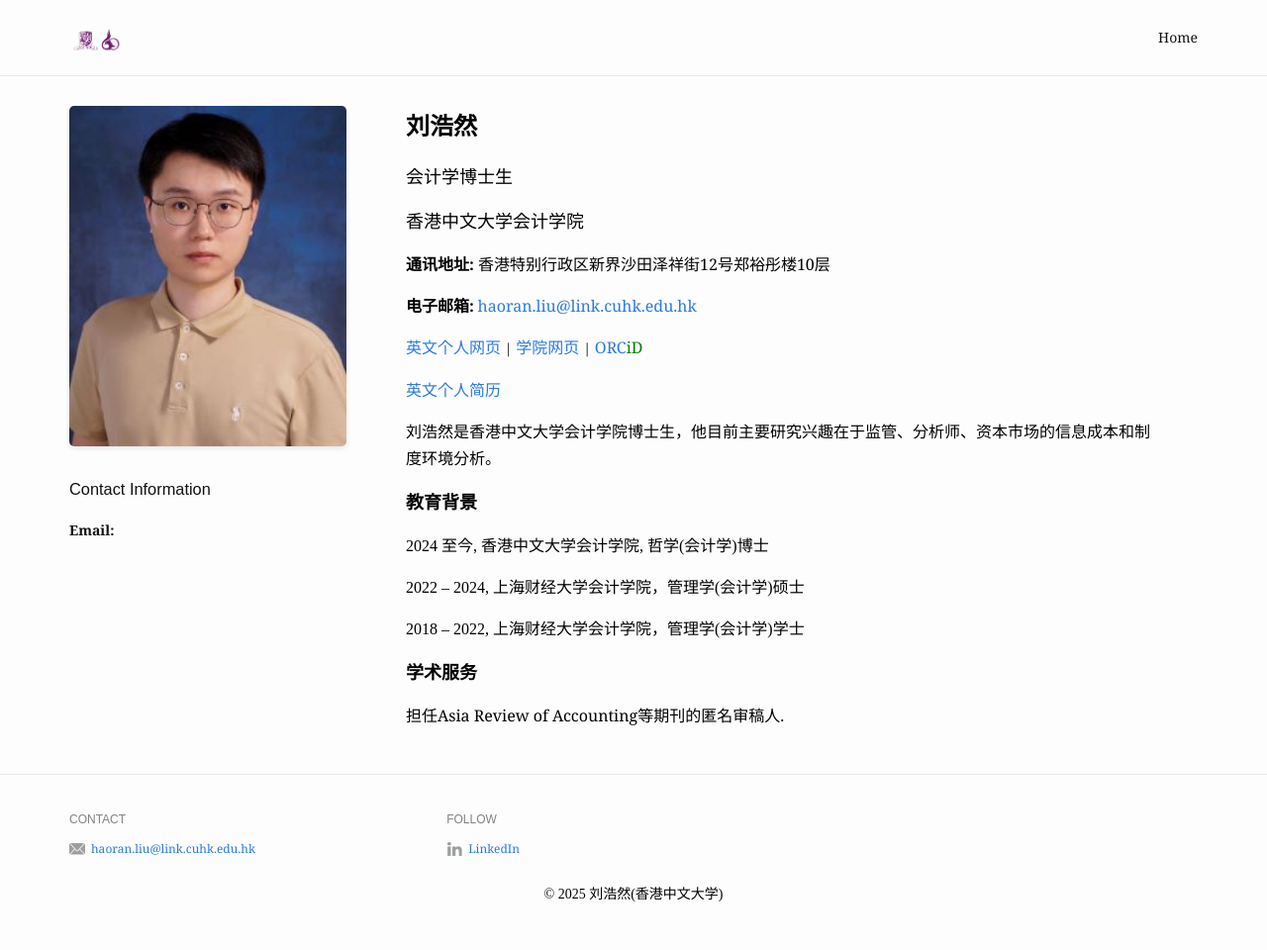
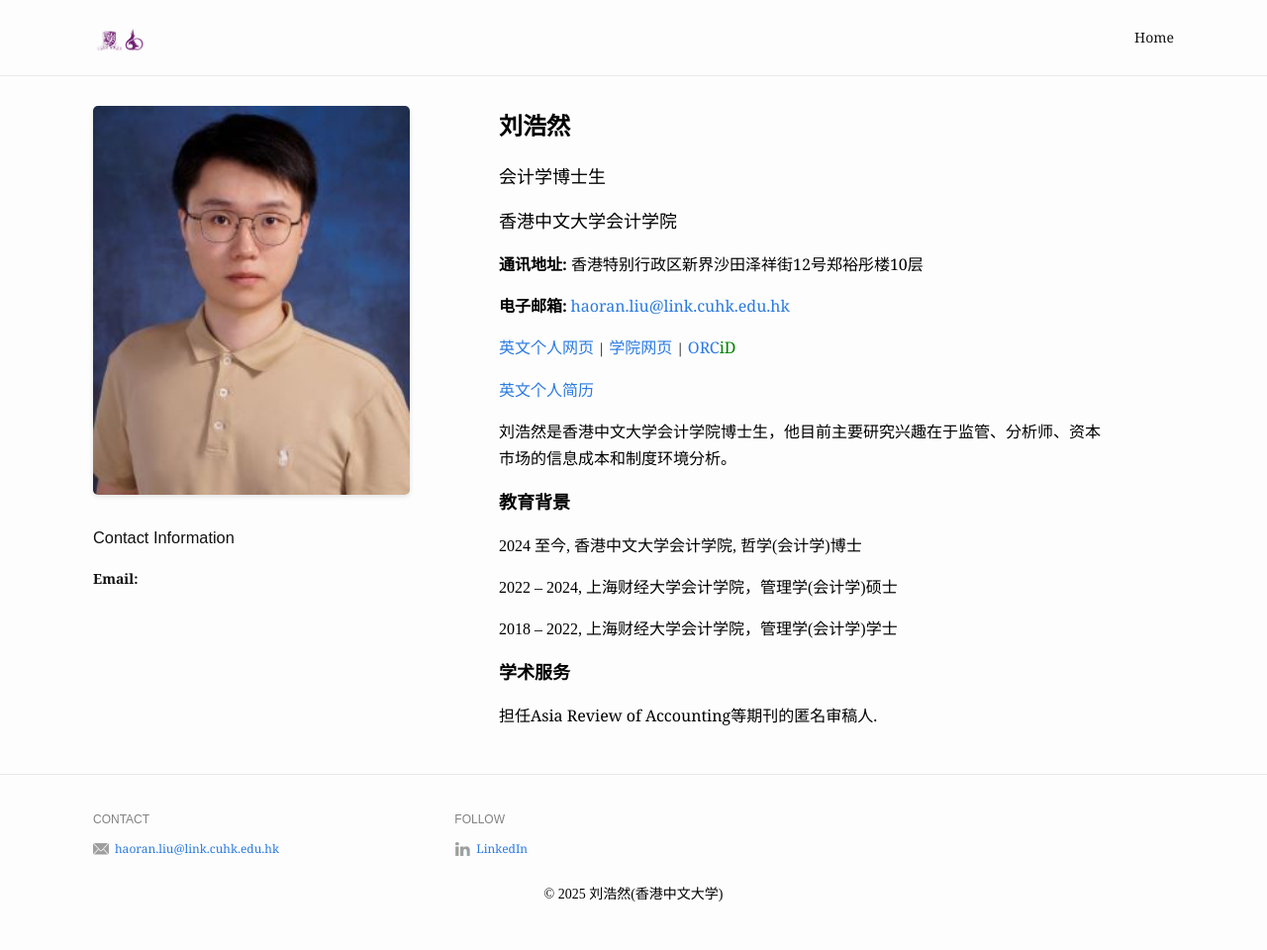
Before and after one commit to LeightonLiu/leightonliu.github.io, a Jekyll site: the page built from index.md, in a window 1280 px wide. Shown: the whole page at 99% size. Built offline with Jekyll 4.4.1, drawn with Linux system fonts in a browser that asks for light colours.

Commit message:
Update _layout.scss

```diff
--- a/_sass/_layout.scss
+++ b/_sass/_layout.scss
@@ -138,7 +138,7 @@
 
 .footer-content {
   margin: 0 auto;
-  max-width: 1000px;
+  max-width: 1600px;
   text-align: center;
 }
 
@@ -170,11 +170,11 @@
 }
 
 /**
- * Wrapper - Increased width for less whitespace
+ * Wrapper - Significantly increased width
  */
 .wrapper {
-  max-width: -webkit-calc(1200px - (#{$spacing-unit} * 2));
-  max-width:         calc(1200px - (#{$spacing-unit} * 2));
+  max-width: -webkit-calc(90% - (#{$spacing-unit} * 2));
+  max-width:         calc(90% - (#{$spacing-unit} * 2));
   margin-right: auto;
   margin-left: auto;
   padding-right: $spacing-unit;
@@ -182,8 +182,8 @@
   @extend %clearfix;
 
   @include media-query($on-laptop) {
-    max-width: -webkit-calc(1200px - (#{$spacing-unit}));
-    max-width:         calc(1200px - (#{$spacing-unit}));
+    max-width: -webkit-calc(95% - (#{$spacing-unit}));
+    max-width:         calc(95% - (#{$spacing-unit}));
     padding-right: $spacing-unit / 2;
     padding-left: $spacing-unit / 2;
   }
@@ -192,12 +192,12 @@
 }
 
 /**
- * Two-column layout
+ * Two-column layout with wider columns
  */
 .two-column-layout {
   display: flex;
   flex-direction: row;
-  gap: 40px;
+  gap: 60px;
 
   @include media-query($on-mobile) {
     flex-direction: column;
@@ -205,7 +205,7 @@
 }
 
 .sidebar {
-  flex: 0 0 300px;
+  flex: 0 0 350px;
 
   @include media-query($on-mobile) {
     flex: 1 0 auto;
@@ -215,7 +215,7 @@
 
 .main-content {
   flex: 1;
-  max-width: 800px;
+  min-width: 0; /* Prevents flexbox issues in some browsers */
 }
 
 .avatar-container {
@@ -223,7 +223,7 @@
 
   .avatar {
     width: 100%;
-    max-width: 280px;
+    max-width: 320px;
     border-radius: 5px;
     box-shadow: 0 2px 5px rgba(0, 0, 0, 0.1);
   }
```
